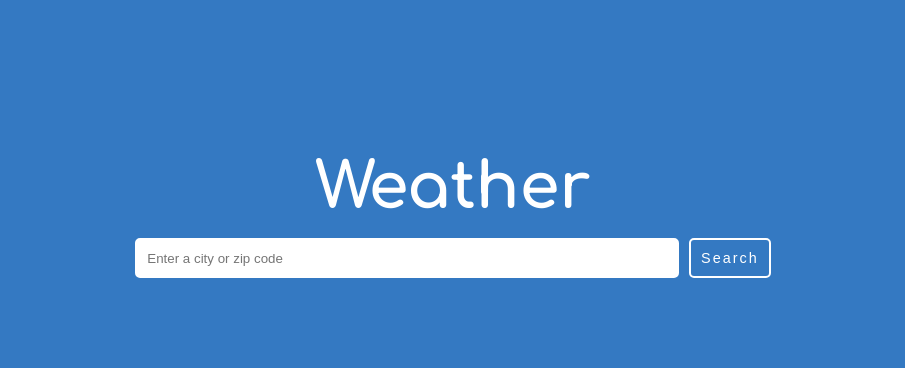
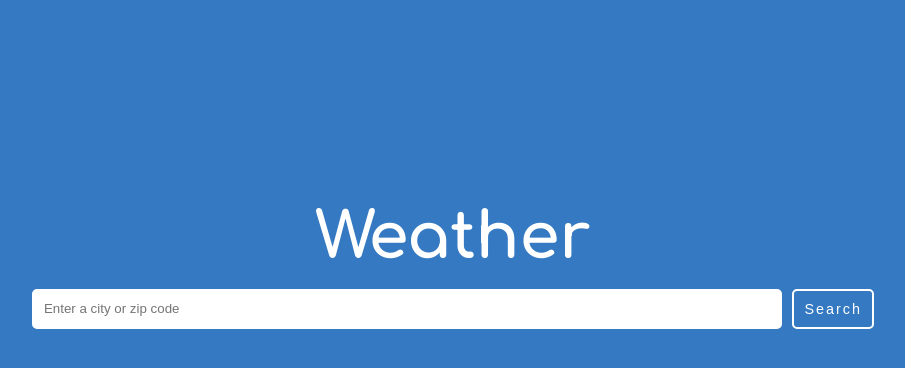
Before and after one commit to Boys-Who-Cry/weather, a React (Vite) app in the folder weather-react/: page / in a window 1280 px wide. Shown: the top 368 px of the page, without its empty margins (187-1092 px from the left). Built offline with nearby package versions, Linux system fonts and the light colour scheme.

Commit message:
Added functionality to redirect form data on home component to component that will conduct API call and display results.

```diff
--- a/weather-react/package.json
+++ b/weather-react/package.json
@@ -11,7 +11,8 @@
   },
   "dependencies": {
     "react": "^18.2.0",
-    "react-dom": "^18.2.0"
+    "react-dom": "^18.2.0",
+    "react-router-dom": "^6.22.3"
   },
   "devDependencies": {
     "@types/react": "^18.2.66",
--- /dev/null
+++ b/weather-react/src/DisplayWeather.jsx
@@ -0,0 +1,9 @@
+const DisplayWeather = (props) => {
+  const location = props.location;
+  return (
+    <>
+      <p>{location}</p>
+    </>
+  );
+};
+export default DisplayWeather;
--- a/weather-react/src/FetchWeatherForm.jsx
+++ b/weather-react/src/FetchWeatherForm.jsx
@@ -1,21 +1,23 @@
 import { useState } from "react";
 import Button from "./Button";
-import styles from "./main.module.css";
-const FetchWeatherForm = () => {
-  const [inputValue, setInputValue] = useState();
+import { Link } from "react-router-dom";
+const FetchWeatherForm = (props) => {
+  const [inputValue, setInputValue] = useState("");
   const handleInput = (event) => {
     setInputValue(event.target.value);
   };
   return (
     <>
-      <form className={styles.grid__form}>
+      <form className={props.setFormClass}>
         <input
           value={inputValue}
           onChange={handleInput}
           type="text"
           placeholder="Enter a city or zip code"
         />
-        <Button buttonText="Search" />
+        <Link to="weather" state={{ location: inputValue }}>
+          <Button buttonText="Search" />
+        </Link>
       </form>
     </>
   );
--- a/weather-react/src/Home.jsx
+++ b/weather-react/src/Home.jsx
@@ -1,15 +1,16 @@
 import FetchWeatherForm from "./FetchWeatherForm";
+import "./index.css";
 import styles from "./main.module.css";
 const Home = () => {
   return (
     <>
-      <main className={styles.container}>
-        <section className={styles.grid}>
+      <main className="container">
+        <section className={styles.home__grid}>
           <section>
-            <h1 className={styles.grid__header}>Weather</h1>
+            <h1 className={styles.home__grid__header}>Weather</h1>
           </section>
-          <section className={styles.main__form}>
-            <FetchWeatherForm />
+          <section className={styles.form}>
+            <FetchWeatherForm setFormClass={styles.home__form__grid} />
           </section>
         </section>
       </main>
--- /dev/null
+++ b/weather-react/src/Weather.jsx
@@ -0,0 +1,21 @@
+import FetchWeatherForm from "./FetchWeatherForm";
+import DisplayWeather from "./DisplayWeather";
+import { useLocation } from "react-router-dom";
+import styles from "./main.module.css";
+const Weather = () => {
+  let { state } = useLocation();
+  const location = state.location;
+  return (
+    <>
+      <main className="container">
+        <section>
+          <FetchWeatherForm setFormClass={styles.weather__form__grid} />
+        </section>
+        <section>
+          <DisplayWeather location={location} />
+        </section>
+      </main>
+    </>
+  );
+};
+export default Weather;
--- a/weather-react/src/index.css
+++ b/weather-react/src/index.css
@@ -10,6 +10,10 @@ body {
   background-color: var(--primary-color);
   font-family: var(--primary-font);
 }
+.container {
+  width: 80%;
+  margin: auto;
+}
 .weatherButton {
   font-size: 0.9rem;
   letter-spacing: 2px;
--- a/weather-react/src/main.jsx
+++ b/weather-react/src/main.jsx
@@ -1,9 +1,23 @@
 import React from "react";
 import ReactDOM from "react-dom/client";
 import App from "./App.jsx";
+import Weather from "./Weather.jsx";
+import { createBrowserRouter, RouterProvider } from "react-router-dom";
+import DisplayWeather from "./DisplayWeather.jsx";
+
+const router = createBrowserRouter([
+  {
+    path: "/",
+    element: <App />,
+  },
+  {
+    path: "weather",
+    element: <Weather />,
+  },
+]);
 
 ReactDOM.createRoot(document.getElementById("root")).render(
   <React.StrictMode>
-    <App />
+    <RouterProvider router={router} />
   </React.StrictMode>
 );
--- a/weather-react/src/main.module.css
+++ b/weather-react/src/main.module.css
@@ -1,45 +1,71 @@
-.container {
-  width: 80%;
-  margin: auto;
-}
-.grid {
+.home__grid {
   display: grid;
   margin-top: 20%;
   grid-template-rows: repeat(2, 1fr);
 }
-.grid__header {
+.home__grid__header {
   font-size: 4rem;
   text-align: center;
   margin: 0;
 }
-.main__form {
+.form {
   display: flex;
   justify-content: center;
   align-items: center;
 }
-.grid__form {
+/*Fetch Weather Form*/
+.home__form__grid {
   display: grid;
   grid-template-columns: 1fr;
   width: 100%;
   grid-gap: 10px;
 }
-.grid__form input[type="text"] {
+.home__form__grid input[type="text"] {
   padding: 10px;
   border: 2px solid white;
   border-radius: 5px;
 }
-.grid__form button {
+.home__form__grid button {
+  padding: 10px;
+  width: 100%;
+}
+
+.weather__form__grid {
+  margin: 2.5% 0 0 0;
+  display: grid;
+  grid-template-columns: repeat(12, 1fr);
+  width: 100%;
+}
+.weather__form__grid input[type="text"] {
+  grid-column: 2 / 8;
+  padding: 10px;
+  border: 2px solid white;
+  border-radius: 5px;
+}
+.weather__form__grid a {
+  grid-column: 9 / 11;
+}
+.weather__form__grid a button {
   padding: 10px;
 }
 @media only screen and (min-width: 641px) {
   .container {
     width: 75%;
   }
-  .grid__form {
+  .home__form__grid {
     grid-template-columns: repeat(12, 1fr);
   }
-  .grid__form input[type="text"] {
+  .home__form__grid input[type="text"] {
     grid-column: 2 / 11;
+  }
+}
+
+@media only screen and (min-width: 768px) {
+  .weather__form__grid input[type="text"] {
+    grid-column: 3 / 9;
+  }
+  .weather__form__grid a {
+    grid-column: 10 / 11;
   }
 }
 
@@ -47,10 +73,20 @@
   .container {
     width: 60%;
   }
-  .grid__form {
+  .home__form__grid {
     grid-template-columns: repeat(12, 1fr);
   }
-  .grid__form input[type="text"] {
+  .home__form__grid input[type="text"] {
     grid-column: 2 / 11;
   }
+
+  .weather__form__grid {
+    margin: 2.5% 0 0 0;
+  }
+  .weather__form__grid input[type="text"] {
+    grid-column: 3 / 9;
+  }
+  .weather__form__grid a {
+    grid-column: 10 / 11;
+  }
 }
```
Also changed, not shown: 1 other file (tests, documents, lock files or other folders).
